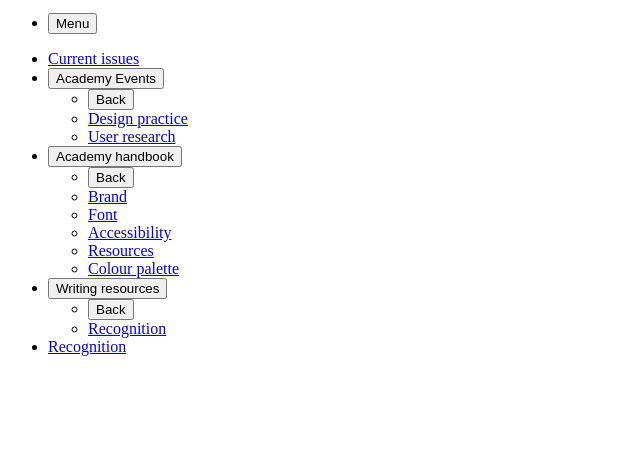
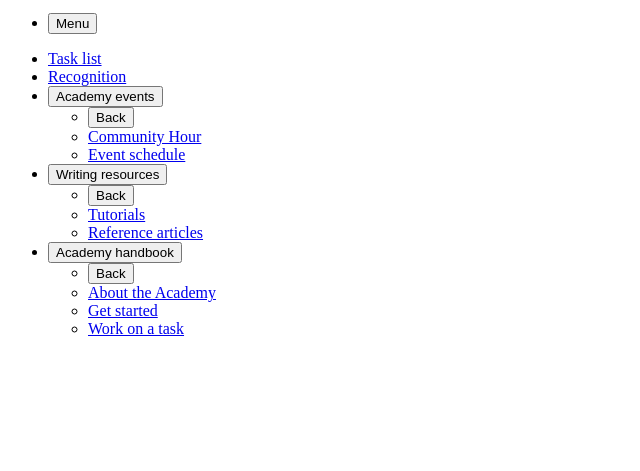
Before and after one commit to canonical/documentationacademy.org, a Python web app: template templates/_layouts/_navigation.html in a window 1280 px wide. Shown: the part 329-800 px from the top of the page, without its empty margins (0-640 px from the left). Run offline with Jinja, Linux system fonts and the light colour scheme; the template is opened without the code that fills it, so the values that code supplies are empty.

Commit message:
top-bar links

```diff
--- a/templates/_layouts/_navigation.html
+++ b/templates/_layouts/_navigation.html
@@ -8,7 +8,7 @@
                  src="https://assets.ubuntu.com/v1/82818827-CoF_white.svg"
                  alt="" />
           </div>
-          <span class="p-navigation__logo-title">Canonical&nbsp;Documentation&nbsp;Academy</span>
+          <span class="p-navigation__logo-title">CODA</span>
         </a>
       </div>
       <ul class="p-navigation__items">
@@ -20,80 +20,77 @@
     <nav class="p-navigation__nav" id="main-nav" aria-label="Example main">
       <ul class="p-navigation__items js-dropdown-nav-list js-navigation-sliding-panel">
         <li>
-          <a href="https://github.com/canonical/open-documentation-academy/issues" class="p-navigation__dropdown-item">Current issues</a>
+          <a href="https://github.com/canonical/open-documentation-academy/issues" class="p-navigation__link">Task list</a>
+        </li>
+        <li>
+          <a href="/recognition" class="p-navigation__link">Recognition</a>
         </li>
         <li class="p-navigation__item--dropdown-toggle js-navigation-dropdown-toggle"
-            id="design-practice">
-          <button href="#design-practice-menu"
-                  aria-controls="design-practice-menu"
-                  class="p-navigation__link">Academy Events</button>
+            id="coda-events">
+          <button href="#coda-events-menu"
+                  aria-controls="coda-events-menu"
+                  class="p-navigation__link">Academy events</button>
           <ul class="p-navigation__dropdown js-dropdown-nav-list js-navigation-sliding-panel"
-              id="design-practice-menu"
+              id="coda-events-menu"
               aria-hidden="true">
-            <li class="p-navigation__item--dropdown-close" id="design-practice-back">
-              <button href="#design-practice-menu"
-                      aria-controls="design-practice-menu"
+            <li class="p-navigation__item--dropdown-close" id="coda-events-back">
+              <button href="#coda-events-menu"
+                      aria-controls="coda-events-menu"
                       class="p-navigation__link js-back-button">Back</button>
             </li>
             <li>
-              <a href="/design-practice" class="p-navigation__dropdown-item">Design practice</a>
+              <a href="https://discourse.ubuntu.com/t/community-hour/42771" class="p-navigation__dropdown-item">Community Hour</a>
             </li>
             <li>
-              <a href="/design-practice/user-research"
-                 class="p-navigation__dropdown-item">User research</a>
+              <a href="https://discourse.ubuntu.com/t/community-hour-schedule/45291"
+                 class="p-navigation__dropdown-item">Event schedule</a>
             </li>
           </ul>
         </li>
         <li class="p-navigation__item--dropdown-toggle js-navigation-dropdown-toggle"
-            id="brand">
-          <button href="#brand-menu"
-                  aria-controls="brand-menu"
-                  class="p-navigation__link">Academy handbook</button>
+            id="coda-resources">
+          <button href="#coda-resources-menu"
+                  aria-controls="coda-resources-menu"
+                  class="p-navigation__link">Writing resources</button>
           <ul class="p-navigation__dropdown js-dropdown-nav-list js-navigation-sliding-panel"
-              id="brand-menu"
+              id="coda-resources-menu"
               aria-hidden="true">
-            <li class="p-navigation__item--dropdown-close" id="brand-back">
-              <button href="#brand-menu"
-                      aria-controls="brand-menu"
+            <li class="p-navigation__item--dropdown-close" id="coda-resources-back">
+              <button href="#coda-resources-menu"
+                      aria-controls="coda-resources-menu"
                       class="p-navigation__link js-back-button">Back</button>
             </li>
             <li>
-              <a href="/brand" class="p-navigation__dropdown-item">Brand</a>
+              <a href="/resources/tutorials" class="p-navigation__dropdown-item">Tutorials</a>
             </li>
             <li>
-              <a href="/brand/font" class="p-navigation__dropdown-item">Font</a>
-            </li>
-            <li>
-              <a href="/brand/accessibility" class="p-navigation__dropdown-item">Accessibility</a>
-            </li>
-            <li>
-              <a href="/brand/resources" class="p-navigation__dropdown-item">Resources</a>
-            </li>
-            <li>
-              <a href="/brand/colour-palette" class="p-navigation__dropdown-item">Colour palette</a>
+              <a href="/resources/reference" class="p-navigation__dropdown-item">Reference articles</a>
             </li>
           </ul>
         </li>
         <li class="p-navigation__item--dropdown-toggle js-navigation-dropdown-toggle"
-            id="brand">
-          <button href="#brand-menu"
-                  aria-controls="brand-menu"
-                  class="p-navigation__link">Writing resources</button>
+            id="coda-handbook">
+          <button href="#coda-handbook-menu"
+                  aria-controls="coda-handbook-menu"
+                  class="p-navigation__link">Academy handbook</button>
           <ul class="p-navigation__dropdown js-dropdown-nav-list js-navigation-sliding-panel"
-              id="brand-menu"
+              id="coda-handbook-menu"
               aria-hidden="true">
-            <li class="p-navigation__item--dropdown-close" id="brand-back">
-              <button href="#brand-menu"
-                      aria-controls="brand-menu"
+            <li class="p-navigation__item--dropdown-close" id="coda-handbook-back">
+              <button href="#coda-handbook-menu"
+                      aria-controls="coda-handbook-menu"
                       class="p-navigation__link js-back-button">Back</button>
             </li>
             <li>
-              <a href="/brand" class="p-navigation__dropdown-item">Recognition</a>
+              <a href="/our-vision" class="p-navigation__dropdown-item">About the Academy</a>
+            </li>
+            <li>
+              <a href="/handbook/howto/get-started" class="p-navigation__dropdown-item">Get started</a>
+            </li>
+            <li>
+              <a href="/handbook/howto/work-on-an-issue" class="p-navigation__dropdown-item">Work on a task</a>
             </li>
           </ul>
-        </li>
-        <li class="p-navigation__item">
-          <a class="p-navigation__link" href="/design-systems">Recognition</a>
         </li>
       </ul>
     </nav>
--- a/templates/index.html
+++ b/templates/index.html
@@ -49,7 +49,7 @@
     <div class="row--25-75">
       <hr class="p-rule" />
       <div class="col">
-        <h2>Latest issues</h2>
+        <h2>Latest tasks</h2>
       </div>
       <div class="col">
         {% for issue in latest_issues %}
@@ -97,7 +97,7 @@
           <div class="row">
             <div class="col-3 col-medium-2">
               <a href="https://github.com/canonical/open-documentation-academy/issues">
-                <h3 class="p-heading--5">Current issues</h3>
+                <h3 class="p-heading--5">Latest tasks</h2>
                 <div class="p-image-container--16-9 is-cover">
                   {{ image(url="https://assets.ubuntu.com/v1/c2a9b8f8-design-practice.png",
                                     alt="",
```
